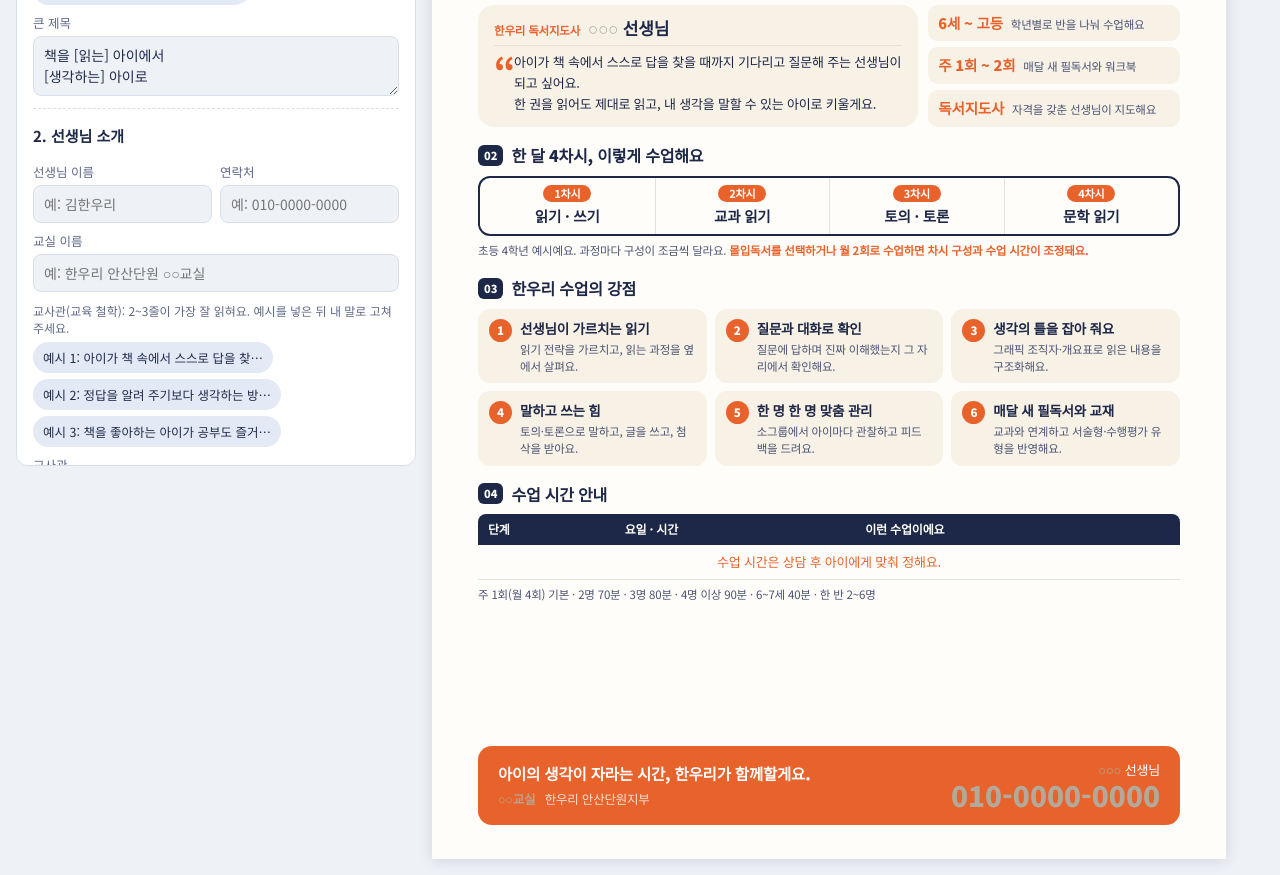
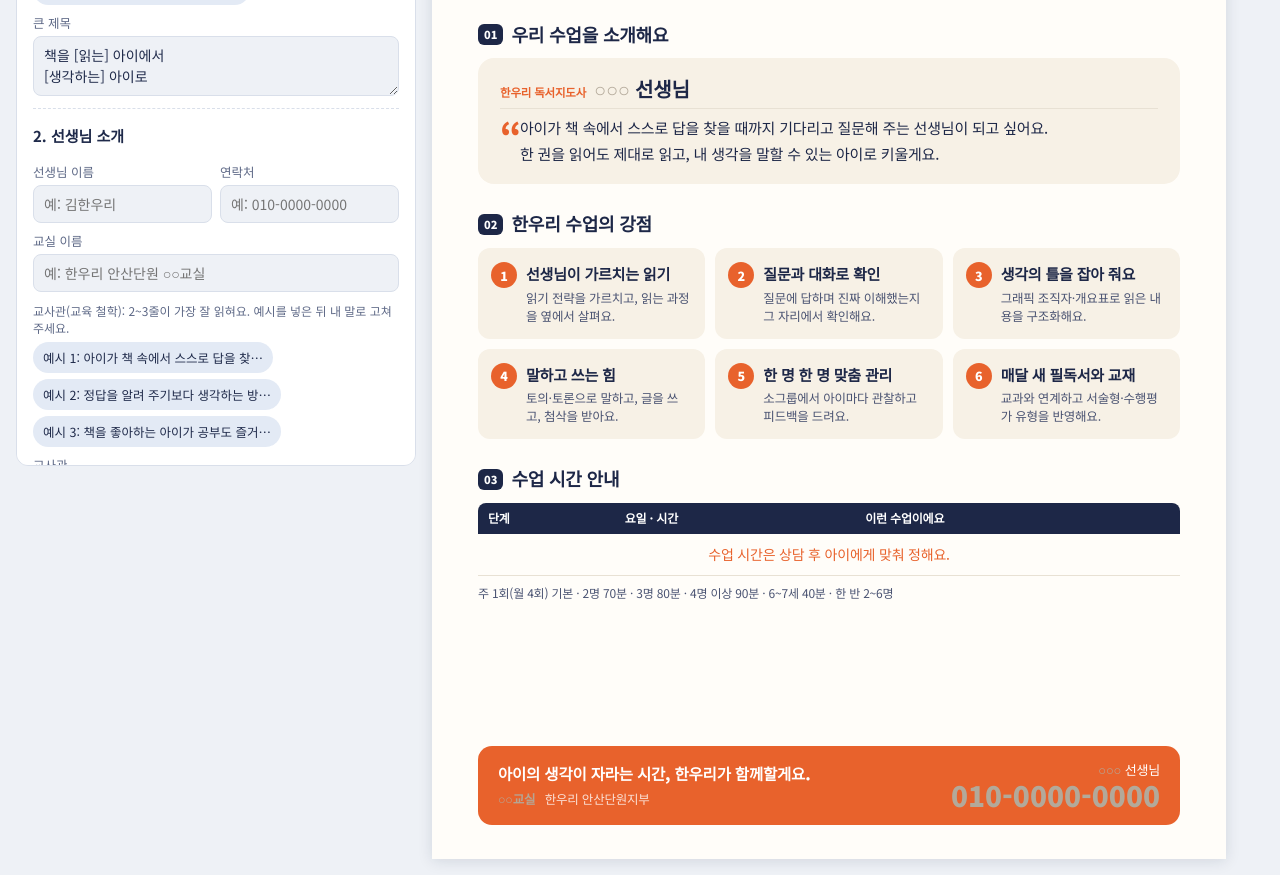
Before and after one commit to mijini164-ui/hanuri-consult, a plain HTML site: page index.html in a window 1280 px wide. Shown: the part 352-1227 px from the top of the page. Drawn offline with nearby package versions, Linux system fonts and the light colour scheme.

Commit message:
숫자 안내(6세~고등·주1~2회·독서지도사)와 한 달 4차시 칸 빼기
Co-Authored-By: Claude Opus 5.5 <noreply@anthropic.com>
Claude-Session: https://claude.ai/code/session_01RcTK7F5Q8pTQG4RXsYTUsk

```diff
--- a/css/consult.css
+++ b/css/consult.css
@@ -275,3 +275,21 @@ button:focus-visible,input:focus-visible,textarea:focus-visible{outline:2px soli
 .rule-line .place{font-size:inherit;margin:0;color:inherit}
 .rule-line{margin-bottom:12px}
 .slot-row3{grid-template-columns:.8fr 1.4fr}
+/* 2026-10-30: 숫자 칸·4차시 뺀 뒤 넉넉하게 */
+.intro-row{grid-template-columns:1fr}
+.one .h-big{font-size:40px}
+.one .lead{font-size:14.5px}
+.one .h-sec{font-size:18px;margin:26px 0 10px}
+.one .teacher{padding:18px 22px}
+.one .t-badge b{font-size:20px}
+.one .teacher blockquote{font-size:15px;line-height:1.7}
+.one .strengths{gap:10px}
+.one .strengths div{padding:14px 14px 14px 48px}
+.one .strengths small{width:26px;height:26px;left:13px;top:14px;font-size:12.5px}
+.one .strengths b{font-size:15px;margin-bottom:3px}
+.one .strengths span{font-size:12.5px}
+.one .slots-out{font-size:14px}
+.one .slots-out td{padding:10px 12px}
+.one .slots-out td:nth-child(3){font-size:13px}
+.rule-line{font-size:12px;margin-top:8px}
+.one .slots-out td:first-child{width:130px}.one .slots-out td:nth-child(2){width:190px;white-space:nowrap}
--- a/index.html
+++ b/index.html
@@ -90,23 +90,9 @@
       <div class="t-badge"><small data-k="p1.badge">한우리 독서지도사</small><b><span data-b="teacher"></span> 선생님</b></div>
       <blockquote data-b="phil"></blockquote>
     </div>
-    <div class="facts">
-      <div><b data-k="p1.f1t">6세 ~ 고등</b><span data-k="p1.f1">학년별로 반을 나눠 수업해요</span></div>
-      <div><b data-k="p1.f2t">주 1회 ~ 2회</b><span data-k="p1.f2">매달 새 필독서와 워크북</span></div>
-      <div><b data-k="p1.f3t">독서지도사</b><span data-k="p1.f3">자격을 갖춘 선생님이 지도해요</span></div>
-    </div>
   </div>
 
-  <h3 class="h-sec"><i>02</i><span data-k="p1.s1">한 달 4차시, 이렇게 수업해요</span></h3>
-  <div class="steps4">
-    <div><small>1차시</small><b data-k="p1.c1">읽기 · 쓰기</b></div>
-    <div><small>2차시</small><b data-k="p1.c2">교과 읽기</b></div>
-    <div><small>3차시</small><b data-k="p1.c3">토의 · 토론</b></div>
-    <div><small>4차시</small><b data-k="p1.c4">문학 읽기</b></div>
-  </div>
-  <p class="note"><span data-k="p1.cnote">초등 4학년 예시예요. 과정마다 구성이 조금씩 달라요.</span> <b class="adj" data-k="p1.adj">몰입독서를 선택하거나 월 2회로 수업하면 차시 구성과 수업 시간이 조정돼요.</b></p>
-
-  <h3 class="h-sec"><i>03</i><span data-k="p2.title">한우리 수업의 강점</span></h3>
+  <h3 class="h-sec"><i>02</i><span data-k="p2.title">한우리 수업의 강점</span></h3>
   <div class="strengths">
     <div><small>1</small><b data-k="p2.s1t">선생님이 가르치는 읽기</b><span data-k="p2.s1">읽기 전략을 가르치고, 읽는 과정을 옆에서 살펴요.</span></div>
     <div><small>2</small><b data-k="p2.s2t">질문과 대화로 확인</b><span data-k="p2.s2">질문에 답하며 진짜 이해했는지 그 자리에서 확인해요.</span></div>
@@ -116,7 +102,7 @@
     <div><small>6</small><b data-k="p2.s6t">매달 새 필독서와 교재</b><span data-k="p2.s6">교과와 연계하고 서술형·수행평가 유형을 반영해요.</span></div>
   </div>
 
-  <h3 class="h-sec"><i>04</i><span data-k="p3.s2">수업 시간 안내</span></h3>
+  <h3 class="h-sec"><i>03</i><span data-k="p3.s2">수업 시간 안내</span></h3>
   <table class="slots-out"><thead><tr><th>단계</th><th>요일 · 시간</th><th>이런 수업이에요</th></tr></thead><tbody id="slotsOut"></tbody></table>
   <p class="rule-line"><span data-b="rule"></span><span class="place" data-b-wrap="place"> · 수업 장소: <span data-b="place"></span></span></p>
 
```
